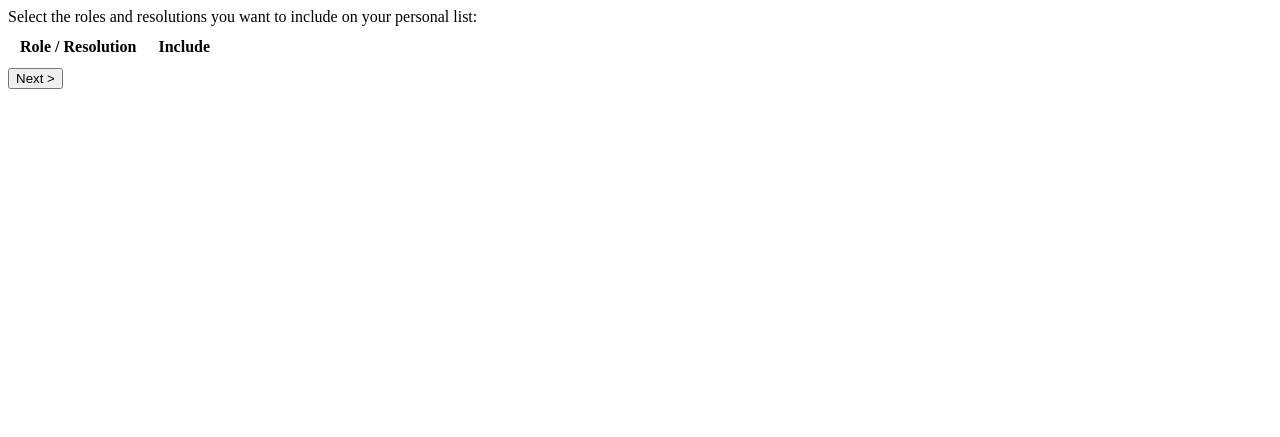
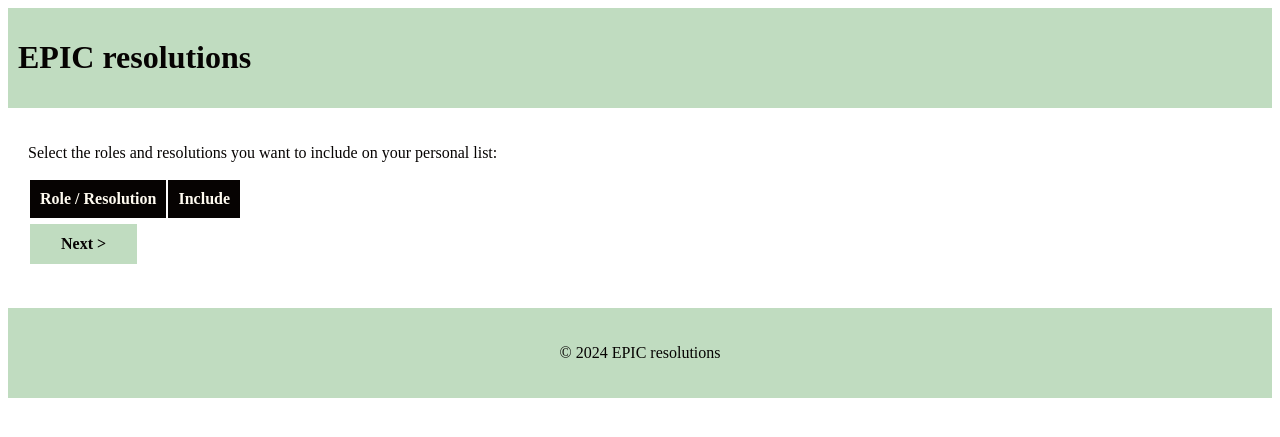
Before and after one commit to chvanrooijen/epicresolutions, a Django app: page /resolutions/select_resolutions/ in a window 1280 px wide. Shown: the top 437 px of the page. Run offline with Django 5.2, Linux system fonts and the light colour scheme; lists and menus that the app fills with data are empty.

Commit message:
Improved styling

```diff
--- a/config/static/css/style.css
+++ b/config/static/css/style.css
@@ -1,7 +1,8 @@
 /* CSS Variables */
 :root {
-    --main-color: #2F1D1D;
-    --secondary-color: #FFA500;
+    --main-color: rgb(255, 251, 240);
+    --secondary-color: rgb(6, 3, 2);
+    --tertiary-color: rgb(192, 220, 192);
 }
 
 /* Table styles */
@@ -12,19 +13,36 @@ th {
 }
 
 td {
-    padding-left: 10px;
-    padding-right: 10px;
+    padding: 10px;
+}
+
+/* Primary heading */
+th.primary {
+    background-color: var(--secondary-color);
+    color: var(--main-color);
+}
+
+/* Secondary heading */
+th.secondary {
+    background-color: var(--tertiary-color);
+    color: var(--secondary-color);
+    padding-left: 20px;
+}
+
+/* Secondary data */
+td.secondary {
+    padding-left: 40px;
 }
 
 /* Header styles */
 header {
-    background-color: var(--main-color);
-    color: white;
-    padding: 20px;
+    background-color: var(--tertiary-color);
+    color: var(--secondary-color);
+    padding: 10px;
 }
 
 header h1 {
-    color: var(--secondary-color); /* or any color you want */
+    color: var(--secondary-color);
 }
 
 /* Navigation styles */
@@ -50,14 +68,14 @@ main {
 
 /* Footer styles */
 footer {
-    background-color: var(--main-color);
-    color: white;
+    background-color: var(--tertiary-color);
+    color: var(--secondary-color);
     padding: 20px;
     text-align: center;
 }
 
 footer p {
-    color: var(--secondary-color); /* or any color you want */
+    color: var(--secondary-color);
 }
 
 /* Form styles */
@@ -73,14 +91,26 @@ form input[type="submit"] {
     padding: 5px 10px;
     background-color: var(--secondary-color);
     border: none;
-    color: white;
+    color: var(--main-color);
 }
 
 /* Text styles */
 h1, h2, p, small {
-    color: var(--main-color);
+    color: var(--secondary-color);
 }
 
-a {
-    color: var(--secondary-color);
+/* Button styles */
+button {
+  background-color: var(--tertiary-color);
+  border: 1px solid var(--tertiary-color);
+  color: var(--secondary-color);
+  padding: 10px 30px;
+  text-align: center;
+  text-decoration: none;
+  display: inline-block;
+  font-family: inherit;
+  font-weight: bold;
+  font-size: 1em;
+  margin: 4px 2px;
+  cursor: pointer;
 }
--- a/config/templates/base.html
+++ b/config/templates/base.html
@@ -11,7 +11,7 @@
 </head>
 <body>
     <header>
-        <h1>Your Website Title</h1>
+        <h1>EPIC resolutions</h1>
     </header>
 
     <nav>
--- a/resolutions/templates/resolutions/select_resolutions.html
+++ b/resolutions/templates/resolutions/select_resolutions.html
@@ -1,14 +1,9 @@
-{% load static %}
-<!DOCTYPE html>
-<html>
-<head>
-    <link rel="stylesheet" type="text/css" href="{% static 'resolutions/css/style.css' %}">
-</head>
-<body>
+{% extends "base.html" %}
+
 {% block content %}
   <form method="POST" action="{% url 'resolutions:personal_list' %}">
     {% csrf_token %}
-    <label for="form-id">Select the roles and resolutions you want to include on your personal list:</label>
+    <p><label for="form-id">Select the roles and resolutions you want to include on your personal list:</label></p>
     <table>
       <tr>
         <th class="primary">Role / Resolution</th>
@@ -45,5 +40,3 @@
     });
   </script>
 {% endblock %}
-</body>
-</html>
```
Also changed, not shown: resolutions/static/resolutions/css/style.css (added, +35 -0 lines), resolutions/templates/resolutions/personal_list.html (+4 -11 lines), resolutions/templates/resolutions/select_causes.html (+4 -9 lines), resolutions/templates/resolutions/select_roles.html (+4 -9 lines), db.sqlite3.
